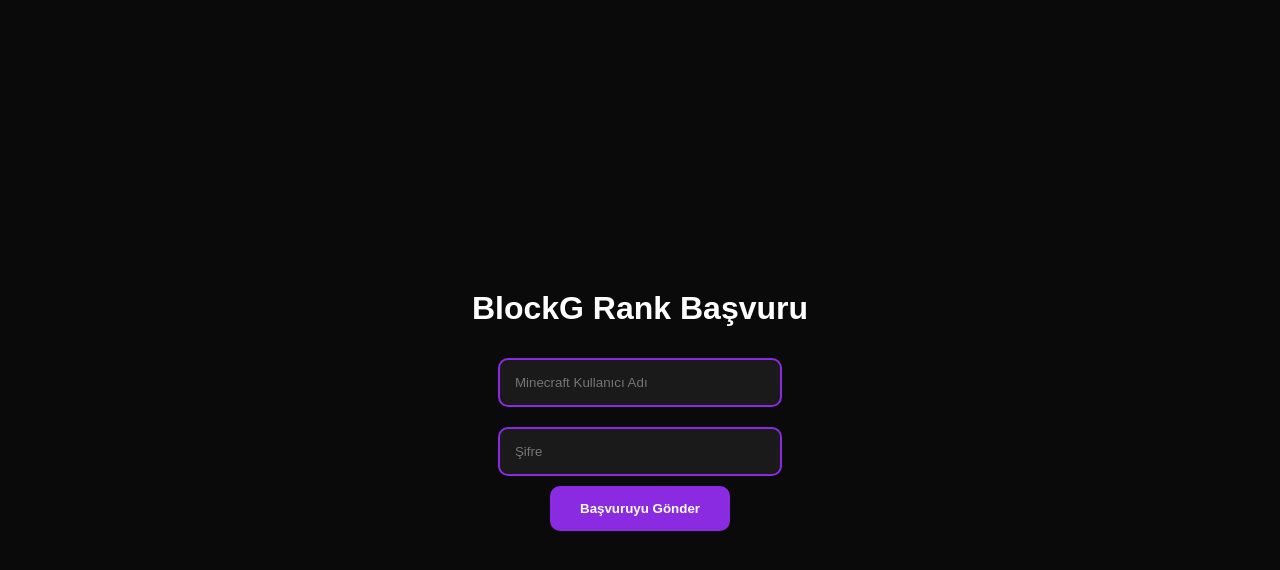
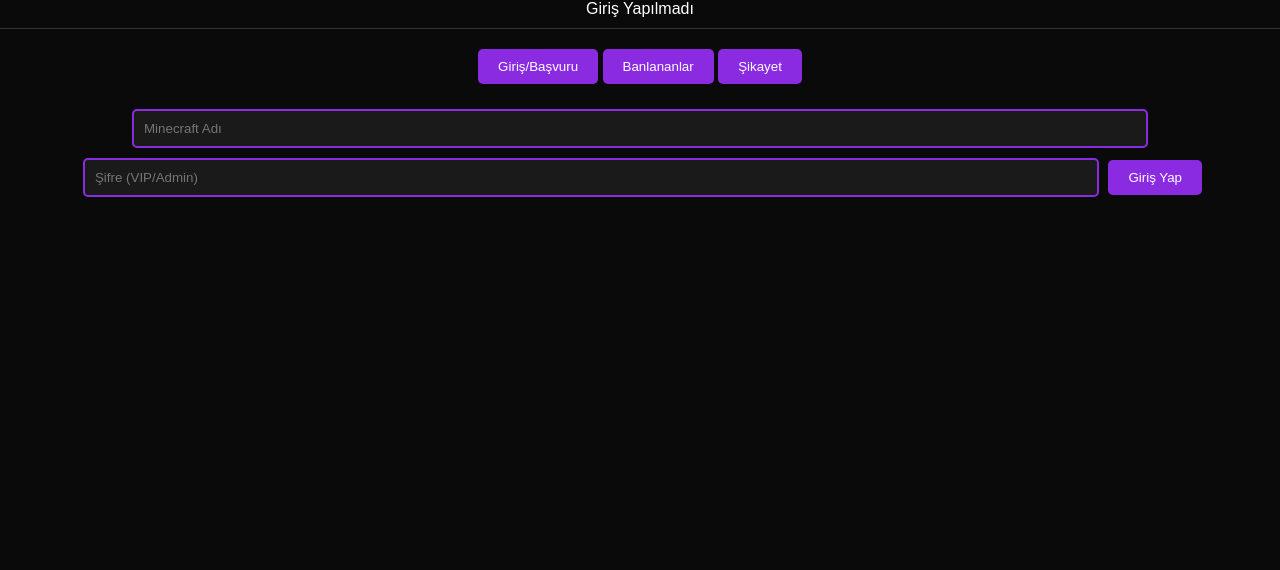
Before and after one commit to cagriatav8-sudo/BlockG, a plain HTML site: page index.html in a window 1280 px wide. Drawn offline with Linux system fonts and the light colour scheme.

Commit message:
Update index.html

```diff
--- a/index.html
+++ b/index.html
@@ -2,56 +2,74 @@
 <html lang="tr">
 <head>
     <meta charset="UTF-8">
-    <title>BlockG Studios - Rank Başvuru</title>
+    <title>BlockG Studios - Panel</title>
     <style>
-        body { background: #0a0a0a; color: white; font-family: sans-serif; display: flex; justify-content: center; align-items: center; height: 100vh; margin: 0; overflow: hidden; }
-
-        /* Animasyon Bölümü */
-        #intro { position: absolute; text-align: center; animation: hideIntro 3s forwards; }
-        .logo-g { color: #8a2be2; font-size: 120px; font-weight: bold; }
-        @keyframes hideIntro { 0% { opacity: 1; } 80% { opacity: 1; } 100% { opacity: 0; visibility: hidden; } }
-
-        /* Form Bölümü */
-        #main-ui { display: none; animation: fadeIn 1s forwards; text-align: center; }
-        @keyframes fadeIn { from { opacity: 0; } to { opacity: 1; } }
-
-        input { background: #1a1a1a; border: 2px solid #8a2be2; color: white; padding: 15px; margin: 10px; border-radius: 10px; width: 250px; }
-        button { background: #8a2be2; color: white; border: none; padding: 15px 30px; border-radius: 10px; cursor: pointer; font-weight: bold; }
+        body { background: #0a0a0a; color: white; font-family: sans-serif; text-align: center; margin: 0; }
+        .tab { display: none; padding: 20px; }
+        .active { display: block; }
+        input, textarea { background: #1a1a1a; border: 2px solid #8a2be2; color: white; padding: 10px; margin: 5px; border-radius: 5px; width: 80%; }
+        button { background: #8a2be2; color: white; border: none; padding: 10px 20px; cursor: pointer; border-radius: 5px; }
+        #profile { margin-bottom: 20px; border-bottom: 1px solid #333; padding-bottom: 10px; }
     </style>
 </head>
 <body>
 
-    <div id="intro">
-        <div class="logo-g">G</div>
-        <script>setTimeout(() => document.querySelector('.logo-g').innerText = "BlockG", 1500);</script>
+    <div id="profile">
+        <div id="user-info">Giriş Yapılmadı</div>
     </div>
 
-    <div id="main-ui">
-        <h1>BlockG Rank Başvuru</h1>
-        <input type="text" id="username" placeholder="Minecraft Kullanıcı Adı"><br>
-        <input type="password" id="password" placeholder="Şifre"><br>
-        <button onclick="applyRank()">Başvuruyu Gönder</button>
+    <nav>
+        <button onclick="showTab('home')">Giriş/Başvuru</button>
+        <button onclick="showTab('ban')">Banlananlar</button>
+        <button onclick="showTab('report')">Şikayet</button>
+    </nav>
+
+    <div id="home" class="tab active">
+        <input type="text" id="username" placeholder="Minecraft Adı">
+        <input type="password" id="pass" placeholder="Şifre (VIP/Admin)">
+        <button onclick="login()">Giriş Yap</button>
+    </div>
+
+    <div id="ban" class="tab">
+        <h2>Banlanan Oyuncular</h2>
+        <p>Şu an banlı kimse yok.</p>
+    </div>
+
+    <div id="report" class="tab">
+        <h2>Şikayet Et</h2>
+        <textarea id="reportText" placeholder="Kimi ve neden şikayet ediyorsun?"></textarea><br>
+        <button onclick="sendReport()">Şikayeti Gönder</button>
     </div>
 
     <script>
-        setTimeout(() => document.getElementById('main-ui').style.display = 'block', 3000);
+        // Giriş Yapma
+        function login() {
+            const user = document.getElementById('username').value;
+            localStorage.setItem('blockg_user', user);
+            // Minecraft kafa API'si
+            document.getElementById('user-info').innerHTML =
+                `<img src="https://minotar.net/avatar/${user}/50" style="border-radius:5px;"> <br> Hoş geldin, ${user}`;
+        }
 
-        function applyRank() {
-            const user = document.getElementById('username').value;
-            const pass = document.getElementById('password').value;
-            let rank = "";
+        // Sayfa yüklendiğinde eski girişi kontrol et
+        window.onload = () => {
+            const savedUser = localStorage.getItem('blockg_user');
+            if(savedUser) {
+                document.getElementById('user-info').innerHTML =
+                    `<img src="https://minotar.net/avatar/${savedUser}/50" style="border-radius:5px;"> <br> Hoş geldin, ${savedUser}`;
+            }
+        };
 
-            if (pass === "gl54") rank = "Admin";
-            else if (pass === "glB1") rank = "VIP+";
-            else if (pass === "fgr4") rank = "VIP";
-            else if (pass === "ed4r") rank = "Kıdemli Üye";
+        // Sekme Değiştirme
+        function showTab(id) {
+            document.querySelectorAll('.tab').forEach(t => t.classList.remove('active'));
+            document.getElementById(id).classList.add('active');
+        }
 
-            if (rank !== "") {
-                const body = `Sayın BlockG studios,%0A%0AŞifre: true;%0AAlınan Rütbe: ${rank};%0AKullanıcı Adı: ${user}%0A%0AKontrol en az 15dk da en uzun 3 günde olacaktır.%0ADaha hızlı olması amacıyla bize Whatsapp.in den yazabilirsiniz.`;
-                window.location.href = `mailto:cagriatav1@gmail.com?subject=Rank Başvuru (${rank})&body=${body}`;
-            } else {
-                alert("Şifre Yanlış!");
-            }
+        // Şikayet Gönder
+        function sendReport() {
+            const text = document.getElementById('reportText').value;
+            window.location.href = `mailto:cagriatav1@gmail.com?subject=Sikayet&body=${text}`;
         }
     </script>
 </body>
```
